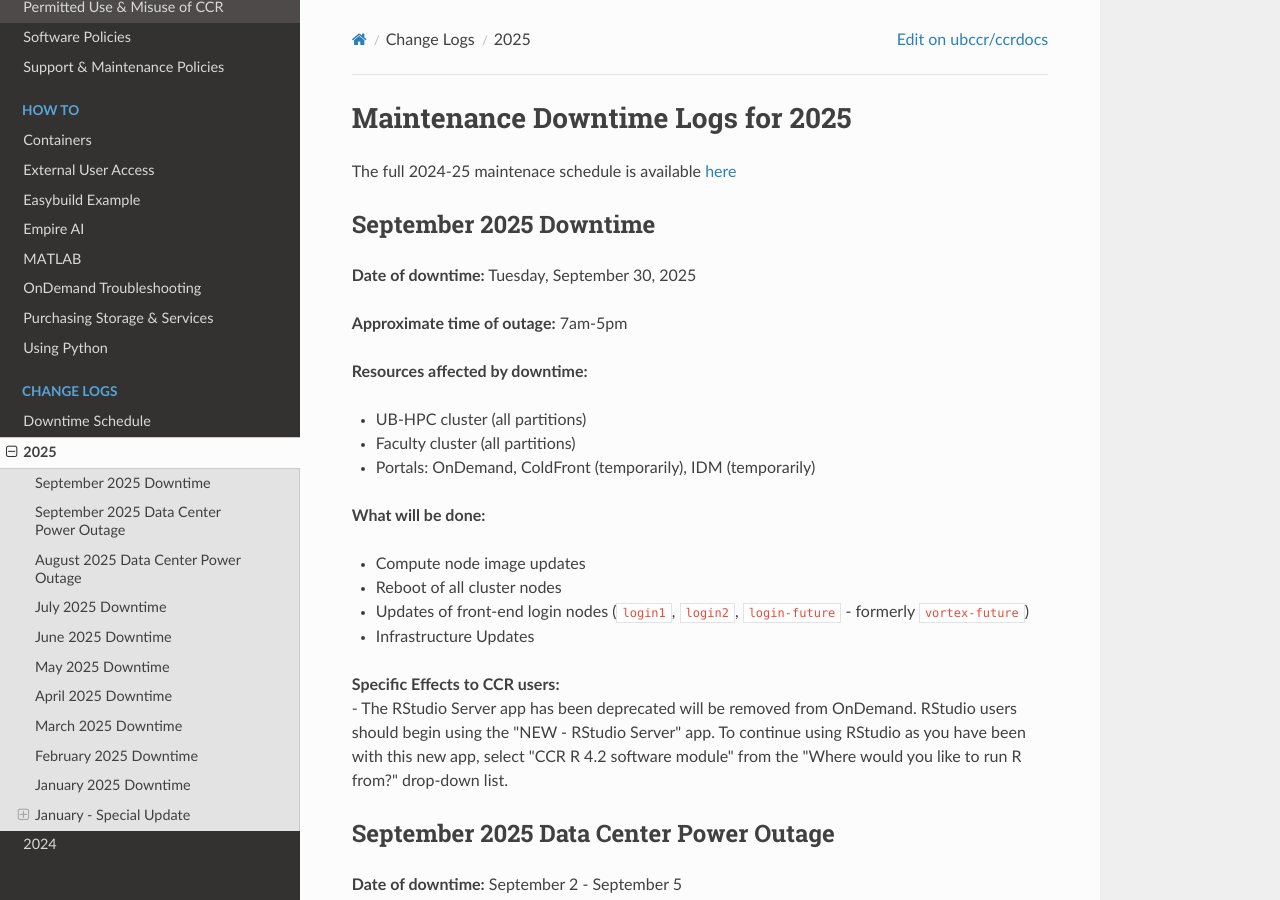
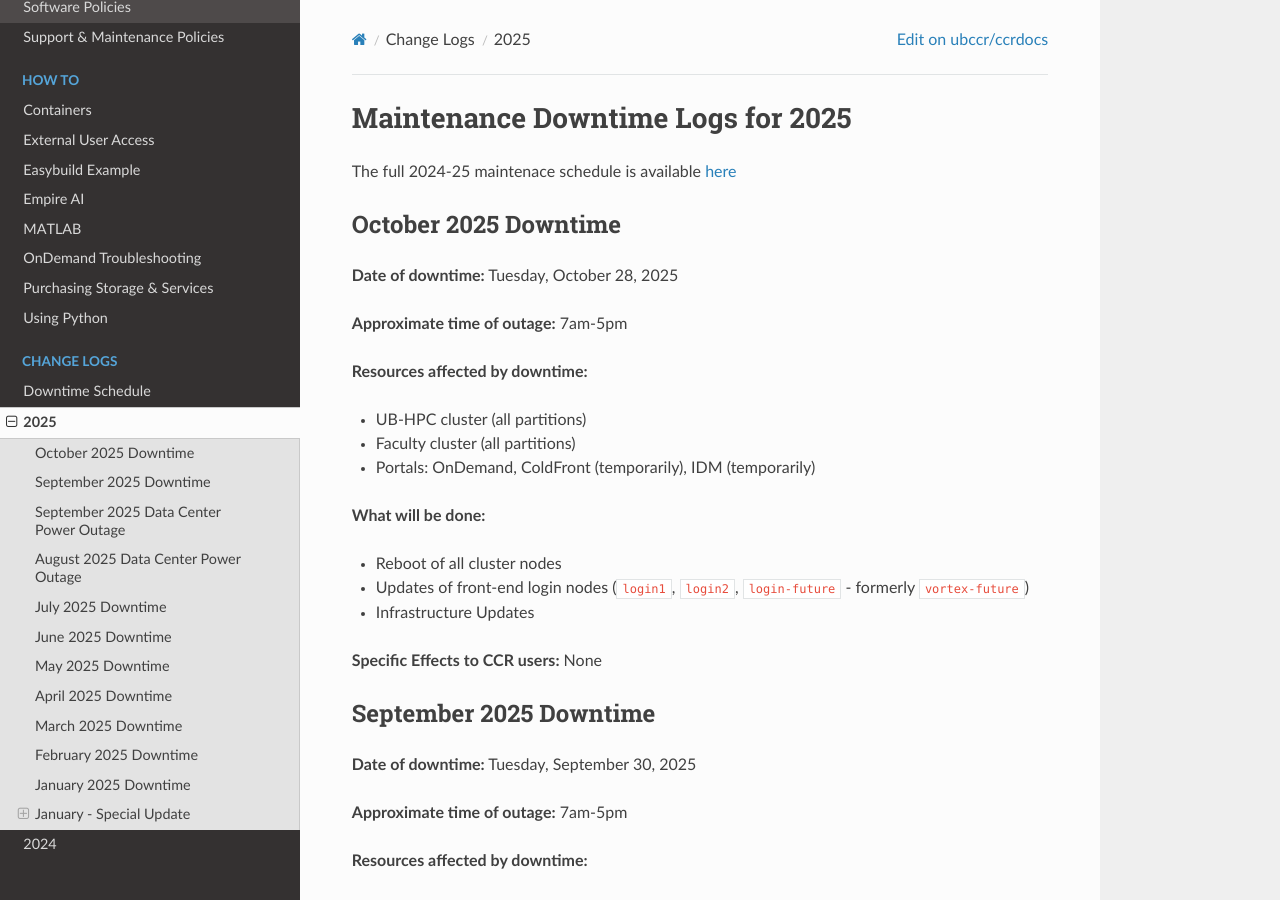
Before and after one commit to ubccr/ccrdocs, an MkDocs documentation site: the page built from pages/changelogs/2025.md, in a window 1280 px wide and 900 px high. Built offline with MkDocs 1.6.1, drawn with Linux system fonts in a browser that asks for light colours; nearby versions of some CDN libraries.

Commit message:
added Oct downtime info

```diff
--- a/pages/changelogs/2025.md
+++ b/pages/changelogs/2025.md
@@ -1,6 +1,27 @@
 # Maintenance Downtime Logs for 2025
 
 The full 2024-25 maintenace schedule is available [here](2025-downtime-schedule.md)
+
+## October 2025 Downtime
+
+**Date of downtime:** Tuesday, October 28, 2025
+
+**Approximate time of outage:** 7am-5pm
+
+**Resources affected by downtime:**
+
+ - UB-HPC cluster (all partitions)
+ - Faculty cluster (all partitions)
+ - Portals: OnDemand, ColdFront (temporarily), IDM (temporarily)
+
+**What will be done:**
+
+ - Reboot of all cluster nodes
+ - Updates of front-end login nodes (`login1`, `login2`, `login-future` - formerly `vortex-future`)
+ - Infrastructure Updates
+
+**Specific Effects to CCR users:**
+None
 
 ## September 2025 Downtime
 
```
Also changed, not shown: pages/changelogs/2025-downtime-schedule.md (+1 -1 lines).
